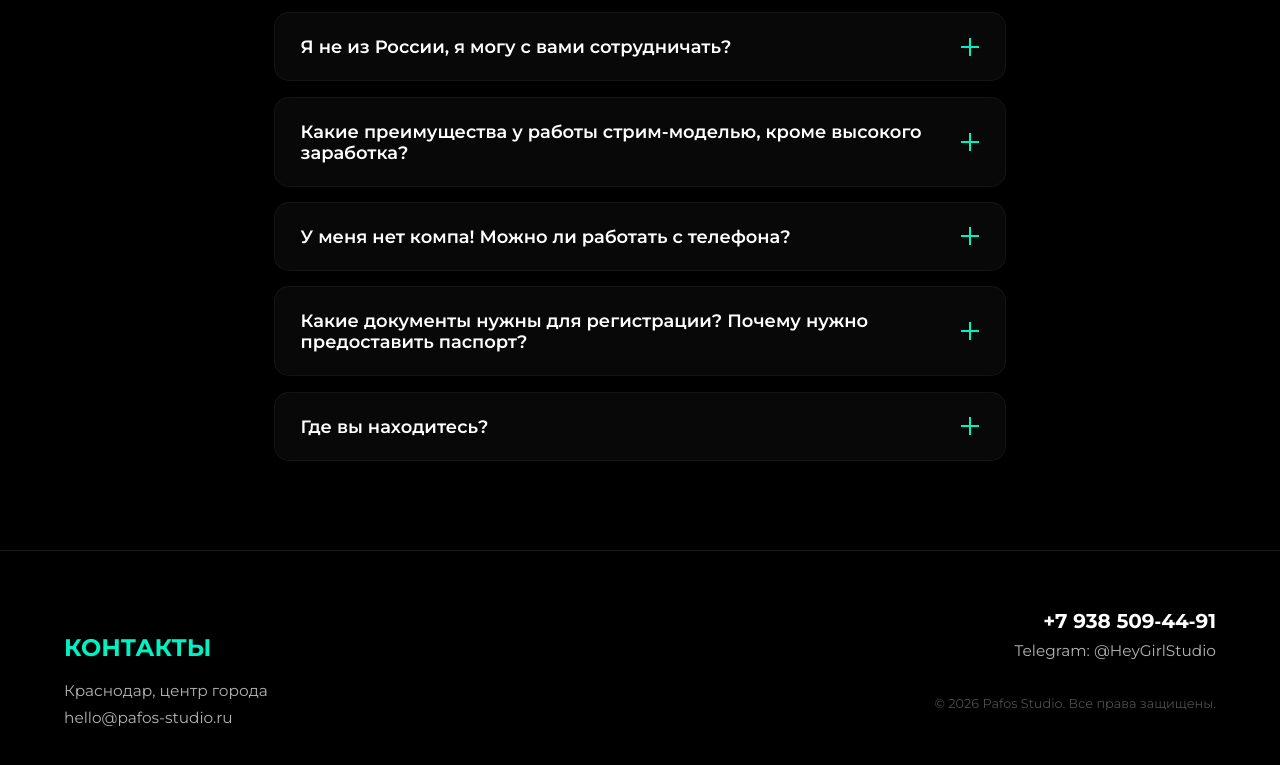
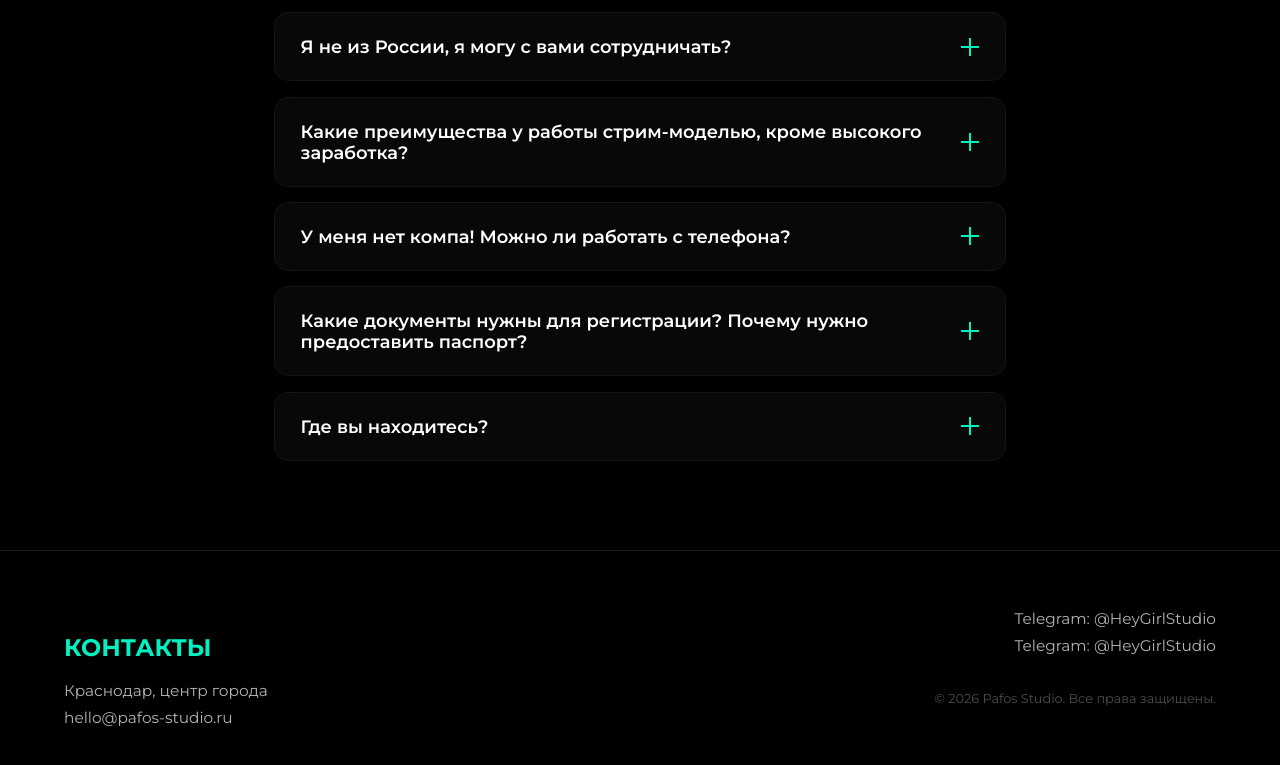
Before and after one commit to NaytSlup/pafos-studio, a website: page index.html in a window 1280 px wide. Shown: the part 5643-6408 px from the top of the page. Drawn offline with Linux system fonts and the light colour scheme.

Commit message:
Update index.html

```diff
--- a/index.html
+++ b/index.html
@@ -360,7 +360,7 @@
                 <a href="mailto:hello@pafos-studio.ru" class="footer-link">hello@pafos-studio.ru</a>
             </div>
             <div class="footer-social">
-                <a href="tel:+79385094491" class="footer-phone">+7 938 509‑44‑91</a>
+                <a href="https://t.me/HeyGirlStudio" class="footer-tg">Telegram: @HeyGirlStudio</a>
                 <a href="https://t.me/HeyGirlStudio" class="footer-tg">Telegram: @HeyGirlStudio</a>
                 <div class="footer-copy">© 2026 Pafos Studio. Все права защищены.</div>
             </div>
```
